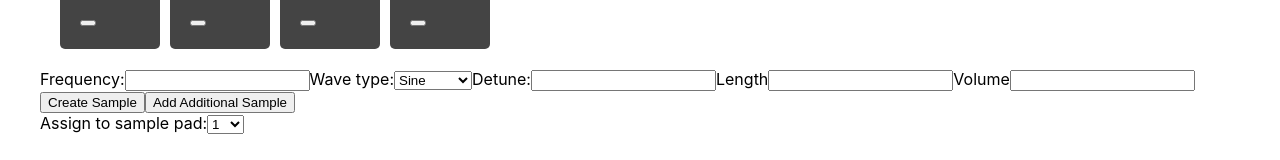
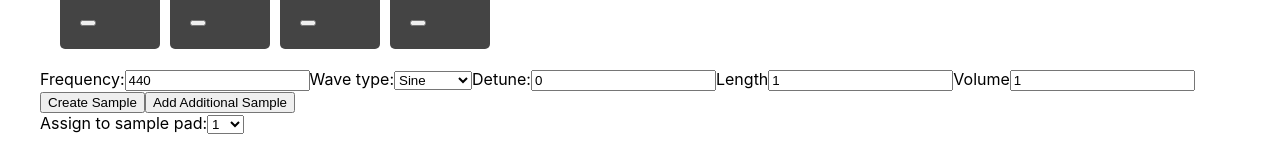
Before and after one commit to jeff-v/react-sampler-synthesizer, a React (Create React App) app: page / in a window 1280 px wide. Shown: the part 317-477 px from the top of the page. Built offline with nearby package versions, Linux system fonts and the light colour scheme.

Commit message:
samples seem to be changing the way they should now. keyword is seem.

```diff
--- a/src/components/CreateSample/CreateSample.js
+++ b/src/components/CreateSample/CreateSample.js
@@ -15,6 +15,9 @@ export default class CreateSample extends Component {
       frequency: "",
       volume: "",
       waveType: "",
+      oscillatorObject: {
+        0: {}
+      },
       // effects: {
       //   delay: 0,
       //   panning: 0,
@@ -71,15 +74,22 @@ export default class CreateSample extends Component {
     const name = e.target.name;
     const id = e.target.id;
 
-    let newOscillator = Object.create(defaultOscillator);
-    newOscillator[id] = { [name]: value };
+    let newOscillator = {}
+    newOscillator[id] = Object.assign(defaultOscillator)
+    let iteratedOscillator = {}
+    iteratedOscillator[id] = Object.assign(defaultOscillator, newOscillator[id] = { [name]: value })
+
 
     this.setState({
-      frequency: newOscillator[id].frequency,
-      detune: newOscillator[id].detune,
-      length: newOscillator[id].length,
-      volume: newOscillator[id].volume,
-      waveType: newOscillator[id].waveType
+      oscillatorObject: {
+        [id]: {
+          frequency: iteratedOscillator[id].frequency,
+          detune: iteratedOscillator[id].detune,
+          length: iteratedOscillator[id].length,
+          volume: iteratedOscillator[id].volume,
+          waveType: iteratedOscillator[id].waveType
+        }
+      }
     });
   };
 
@@ -106,11 +116,11 @@ export default class CreateSample extends Component {
       samplerRows.push(
         <OscillatorSettings
           handleSampleChange={this.handleSampleChange}
-          frequency={this.state.frequency}
-          length={this.state.length}
-          detune={this.state.detune}
-          volume={this.state.volume}
-          waveType={this.state.waveType}
+          frequency={this.state.oscillatorObject[i].frequency}
+          length={this.state.oscillatorObject[i].length}
+          detune={this.state.oscillatorObject[i].detune}
+          volume={this.state.oscillatorObject[i].volume}
+          waveType={this.state.oscillatorObject[i].waveType}
           id={i}
           key={i}
         />
```
